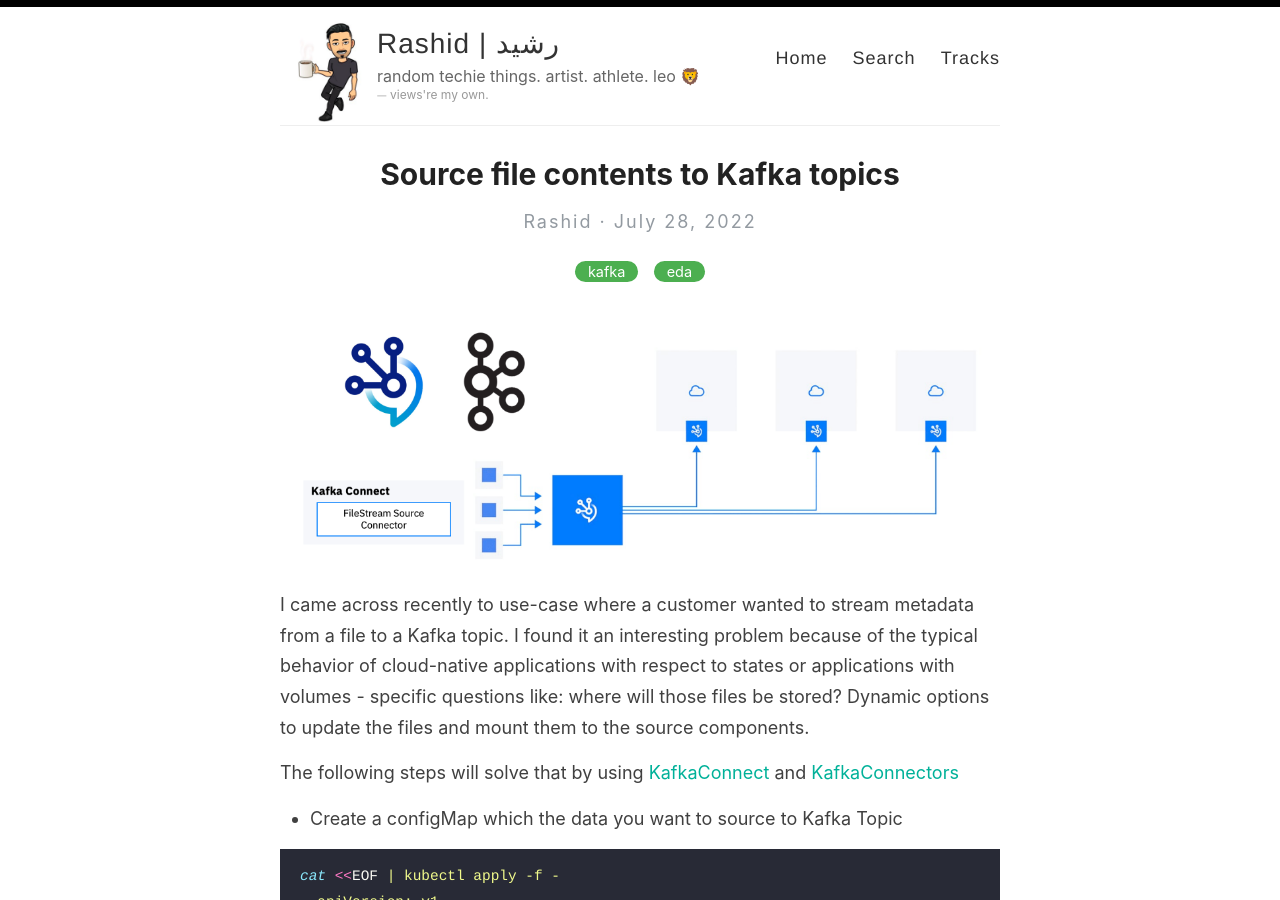
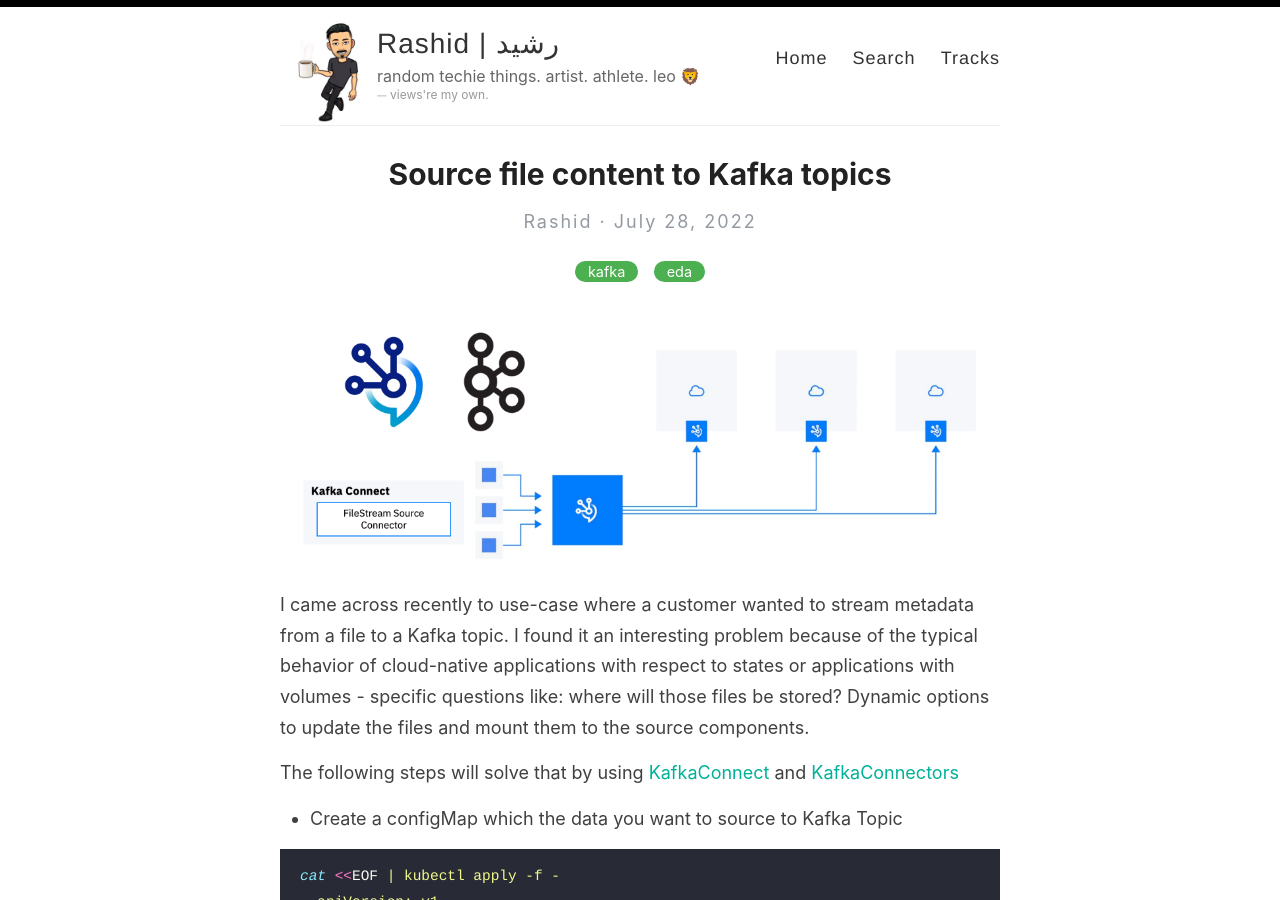
Before and after one commit to RashidAljohani/localhost, a Jekyll site: the page built from _posts/2022-07-28-source-file-content-to-kafka-topics.md, in a window 1280 px wide and 900 px high. Built offline with Jekyll 4.4.1, drawn with Linux system fonts in a browser that asks for light colours; comment, search, counter and statistics services are not loaded.

Commit message:
new blog

```diff
--- a/_posts/2022-07-28-stream-files-content-to-kafka-topics.md
+++ b/_posts/2022-07-28-source-file-content-to-kafka-topics.md
@@ -1,14 +1,14 @@
 ---
 layout: post
-title:  Source file contents to Kafka topics
+title:  Source file content to Kafka topics
 categories: [kafka, eda]
 excerpt:
-image: /images/blogs/stream-files-content-to-kafka-topics/banner.png
+image: /images/blogs/source-file-content-to-kafka-topics/banner.png
 author: ["RashidAljohani"]
 ---
 
 
-![](/images/blogs/stream-files-content-to-kafka-topics/banner.png)
+![](/images/blogs/source-file-content-to-kafka-topics/banner.png)
 
 I came across recently to use-case where a customer wanted to stream metadata from a file to a Kafka topic. I found it an interesting problem because of the typical behavior of cloud-native applications with respect to states or applications with volumes - specific questions like: where will those files be stored? Dynamic options to update the files and mount them to the source components.
 
```
Also changed, not shown: images/blogs/source-file-content-to-kafka-topics/banner.png (renamed from images/blogs/stream-files-content-to-kafka-topics/banner.png).
